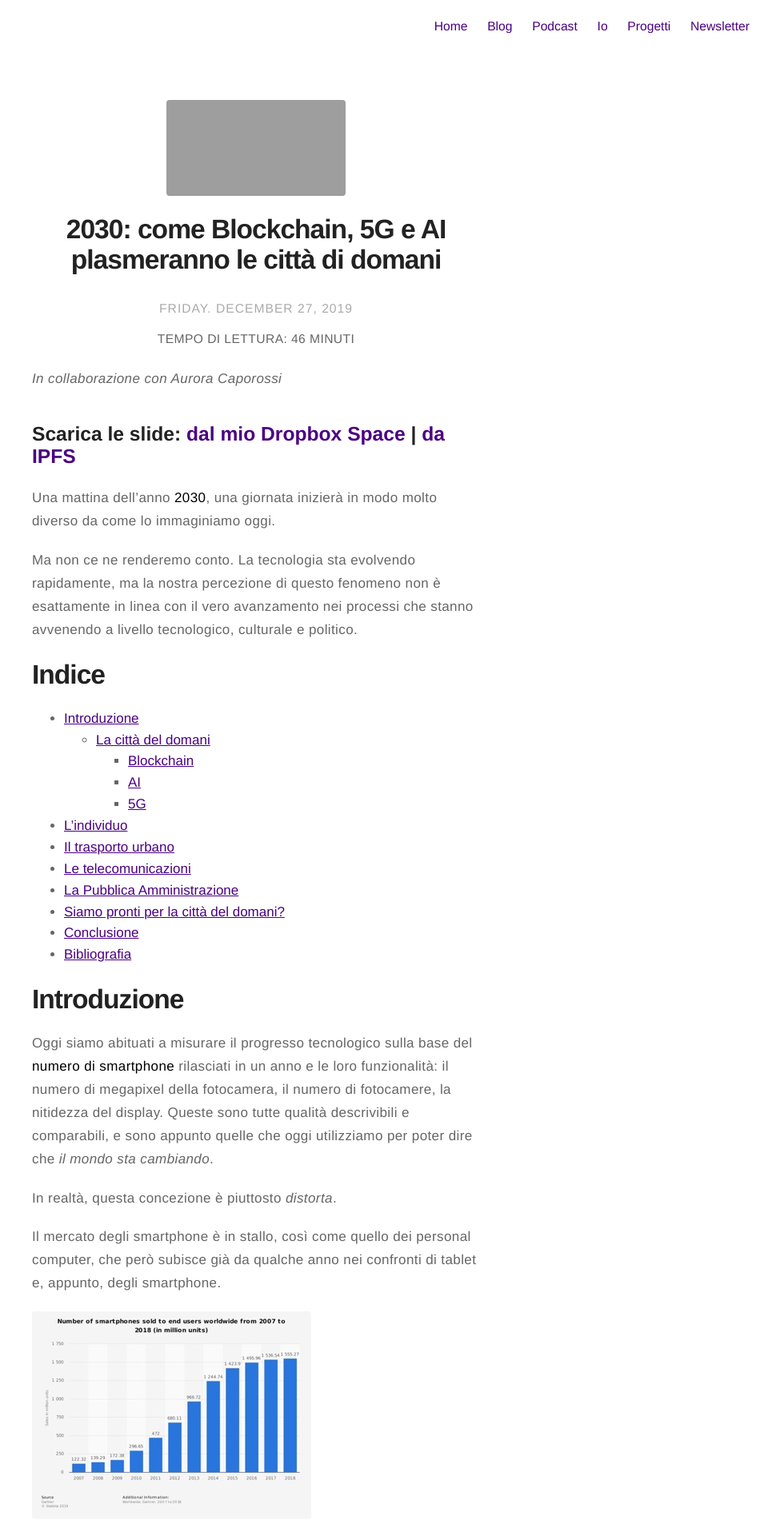
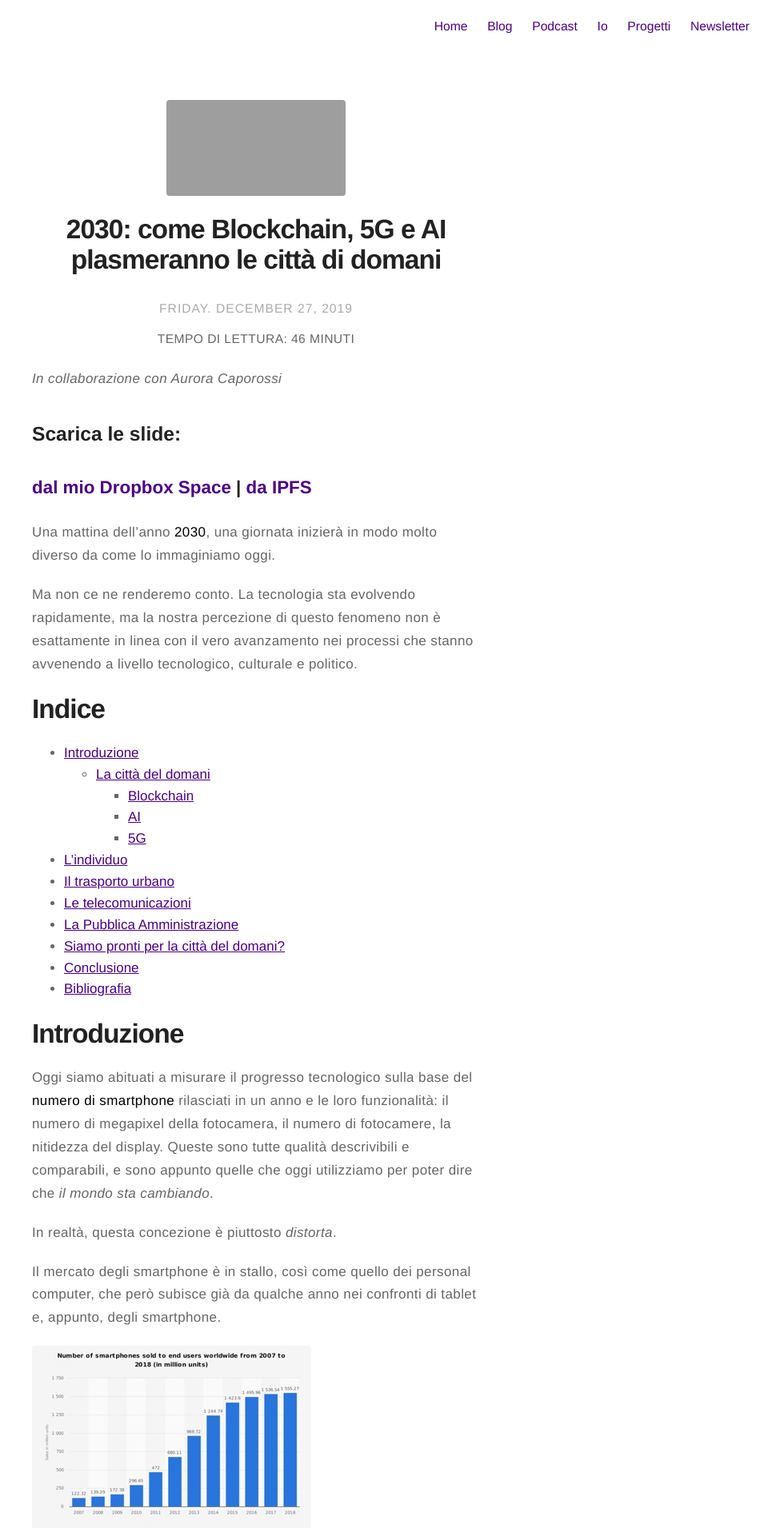
Before and after one commit to iJaack/Jaack, a Jekyll site: the page built from _posts/2019-12-20-2030-blockchain-5g-ai.markdown, in a window 1280 px wide. Shown: the top 1911 px of the page at 80% size, without its empty margins (320-1280 px from the left). Built offline with Jekyll 4.4.1, drawn with Linux system fonts in a browser that asks for light colours; grey boxes are pictures that could not be loaded.

Commit message:
Fix headers progetto 2030

```diff
--- a/_posts/2019-12-20-2030-blockchain-5g-ai.markdown
+++ b/_posts/2019-12-20-2030-blockchain-5g-ai.markdown
@@ -14,7 +14,8 @@ published: true
 
 *In collaborazione con Aurora Caporossi*
 
-### Scarica le slide: [dal mio Dropbox Space](https://www.dropbox.com/s/a2p2xmqx0ejix2a/2030_come-Blockchain-AI-e-5G-plasmeranno-le-citt%C3%A0-di-domani.pdf?dl=0) | [da IPFS](https://ipfs.io/ipfs/QmdE2r816cJRZ9sNsnNe8WmXDmL6J7cxBMrKKi8kue9imF?filename=2030_come-Blockchain-AI-e-5G-plasmeranno-le-citta%CC%80-di-domani.pdf)
+### Scarica le slide:
+#### [dal mio Dropbox Space](https://www.dropbox.com/s/a2p2xmqx0ejix2a/2030_come-Blockchain-AI-e-5G-plasmeranno-le-citt%C3%A0-di-domani.pdf?dl=0) | [da IPFS](https://ipfs.io/ipfs/QmdE2r816cJRZ9sNsnNe8WmXDmL6J7cxBMrKKi8kue9imF?filename=2030_come-Blockchain-AI-e-5G-plasmeranno-le-citta%CC%80-di-domani.pdf)
 
 Una mattina dell’anno **2030**, una giornata inizierà in modo molto diverso da come lo immaginiamo oggi.
 
```
